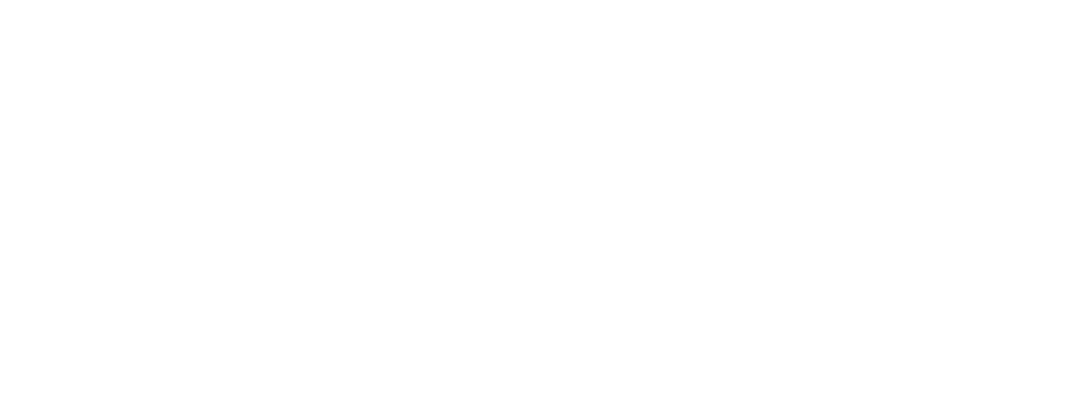
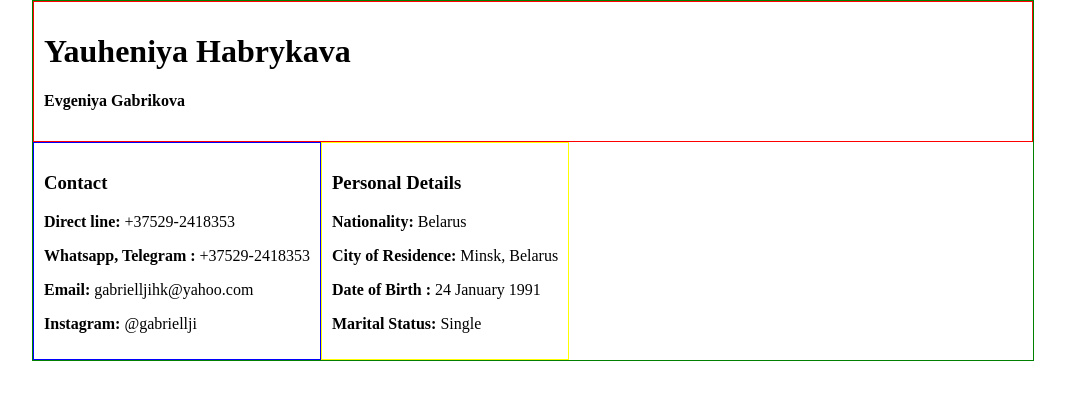
Before and after one commit to Gabriellji/rsschool-cv, a plain HTML site: page index.html in a window 1280 px wide. Shown: the whole page, without its empty margins (107-1172 px from the left). Drawn offline with Linux system fonts and the light colour scheme.

Commit message:
feat: add additional information to header

```diff
--- a/index.html
+++ b/index.html
@@ -9,7 +9,29 @@
 <body>
 
 <header>
+    <div class="header">
 
+        <div class="name">
+            <h1> Yauheniya Habrykava</h1>
+            <h4>Evgeniya Gabrikova</h4>
+        </div>
+        <div class="info">
+<div class="contact">
+   <h3>Contact</h3>
+   <p><b>Direct line:</b> +37529-2418353</p>
+    <p><b>Whatsapp, Telegram :</b>  +37529-2418353</p>
+    <p><b>Email:</b> gabrielljihk@yahoo.com</p>
+    <p><b>Instagram:</b> @gabriellji</p>
+</div>
+<div class="personal-details">
+<h3>Personal Details</h3>
+<p><b>Nationality:</b> Belarus</p>
+<p><b>City of Residence:</b> Minsk, Belarus </p>
+<p><b>Date of Birth :</b> 24 January 1991 </p>
+<p><b>Marital Status:</b> Single </p>
+</div>
+</div>
+</div>
 </header>
     <main>
 
--- a/style.css
+++ b/style.css
@@ -0,0 +1,26 @@
+
+
+body {
+    width: 1000px;
+    border: 1px solid green;
+    margin: 0 auto;
+
+}
+
+.name {
+    border: 1px solid red;
+    padding: 10px;
+}
+.info {
+    display: flex;
+}
+.contact {
+    display: inline-block;
+    border: 1px solid blue;
+    padding: 10px;
+}
+.personal-details {
+    display: inline-block;
+    border: 1px solid yellow;
+    padding: 10px;
+}
```
Also changed, not shown: img/IMG_2042(1).jpg (added).
